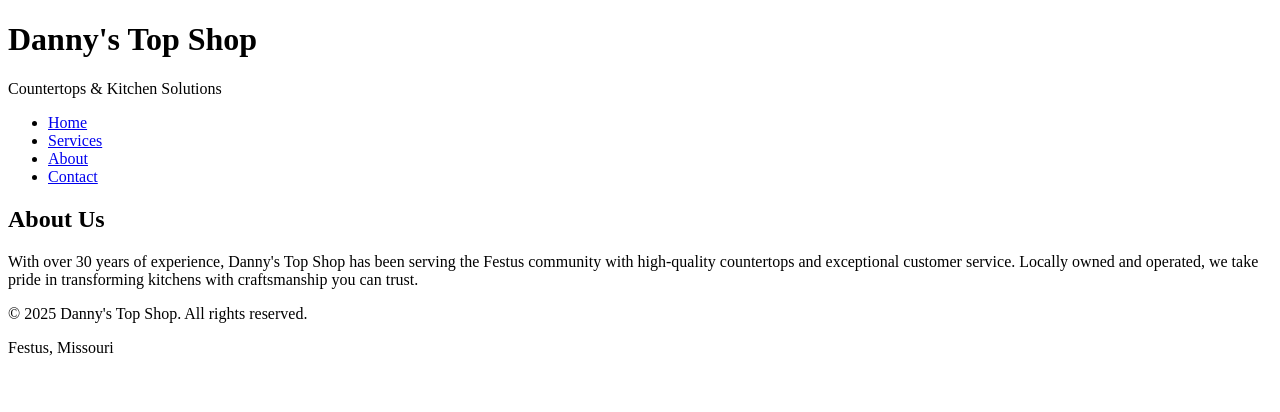
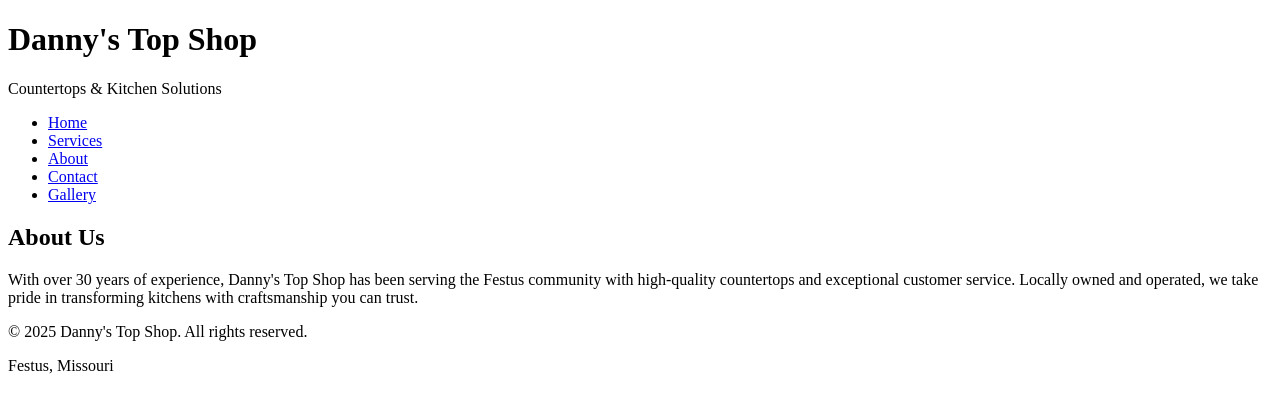
Before and after one commit to TorientalVortX/Dannys-Top-Shop, a website: page about.html in a window 1280 px wide. Drawn offline with Linux system fonts and the light colour scheme.

Commit message:
Assistant checkpoint: Added Gallery link to navigation menu on all pages
Assistant generated file changes:
- index.html: Update navigation menu
- about.html: Update navigation menu
- contact.html: Update navigation menu
- services.html: Update navigation menu

---

User prompt:

Can you update the navigation on all my pages:

<nav>
    <ul>
        <li><a href="index.html">Home</a></li>
        <li><a href="services.html">Services</a></li>
        <li><a href="about.html">About</a></li>
        <li><a href="contact.html">Contact</a></li>
        <li><a href="gallery.html">Gallery</a></li>
    </ul>
</nav>

```diff
--- a/about.html
+++ b/about.html
@@ -20,6 +20,7 @@
                 <li><a href="services.html">Services</a></li>
                 <li><a href="about.html">About</a></li>
                 <li><a href="contact.html">Contact</a></li>
+                <li><a href="gallery.html">Gallery</a></li>
             </ul>
         </nav>
     </header>
```
Also changed, not shown: contact.html (+1 -0 lines), index.html (+1 -0 lines), services.html (+1 -0 lines).
